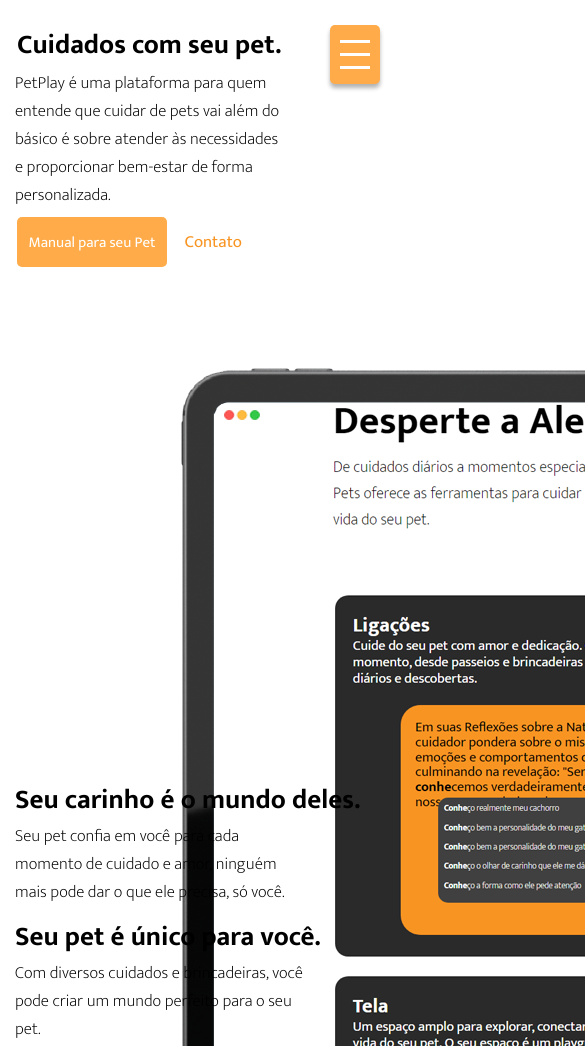
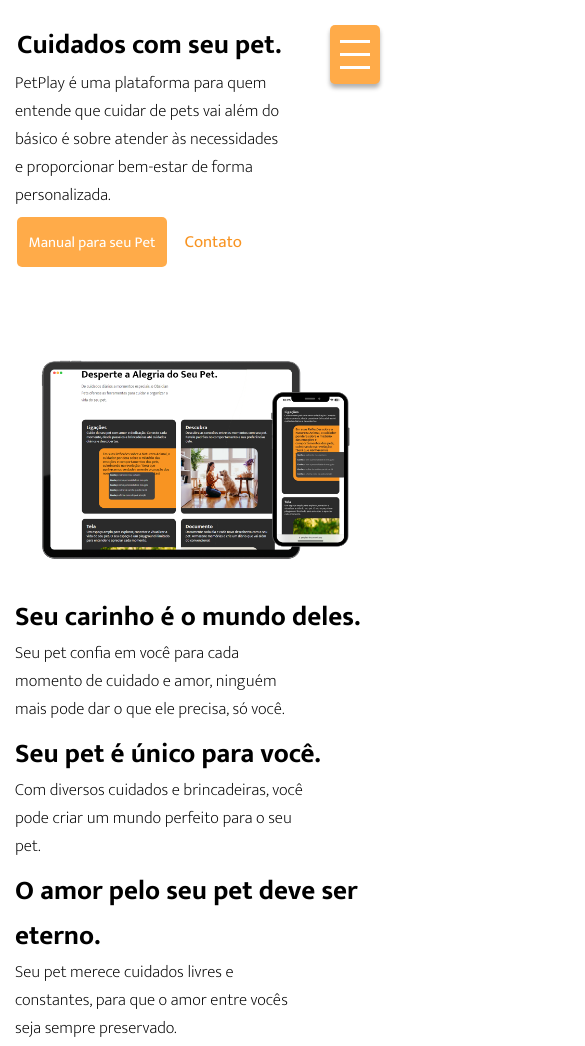
Before and after one commit to marcopassarela/petplay, a plain HTML site: page index.html in a window 390 px wide. Shown: the top 1046 px of the page, 585 px wide, since content can reach past the window. Drawn offline with Linux system fonts and the light colour scheme.

Commit message:
upgrade for img-fundo

```diff
--- a/index.html
+++ b/index.html
@@ -61,7 +61,7 @@
     </div>
 
     <div id="img">
-        <img src="/img/img-fundo.png" alt="imagem-fundo" width="1500px" height="800px">
+        <img src="/img/img-fundo.png" alt="imagem-fundo">
     </div>
 
     <div id="sobre-pet">
--- a/style.css
+++ b/style.css
@@ -24,6 +24,10 @@
 #menu img{
     width: 80px;
     height: 80px;
+}
+#img img{
+    width: 1500px;
+    height: 800px;
 }
 
 #menu a{
@@ -274,12 +278,11 @@
     color: #fcaf58;
 }
 #img{
-    width: 1500px;
-    height: 800px;
-    background-color: rgb(110, 110, 110);
+    width: 100%;
+    max-width: 1500px;
+    height: auto;
     margin: auto;
     border-radius: 15px;
-
 }
 
 .img-pdf img{
@@ -506,8 +509,13 @@
         margin-left: 10px;
     }
     #img {
-        width: 90%;
-        height: 400px;
+        width: 100%;
+        height: auto;
+    }
+    #img img{
+        width: 100%;
+        height: auto;
+        border-radius: 10px;
     }
     #sobre-pet .title1,
     #sobre-pet .title2,
```
